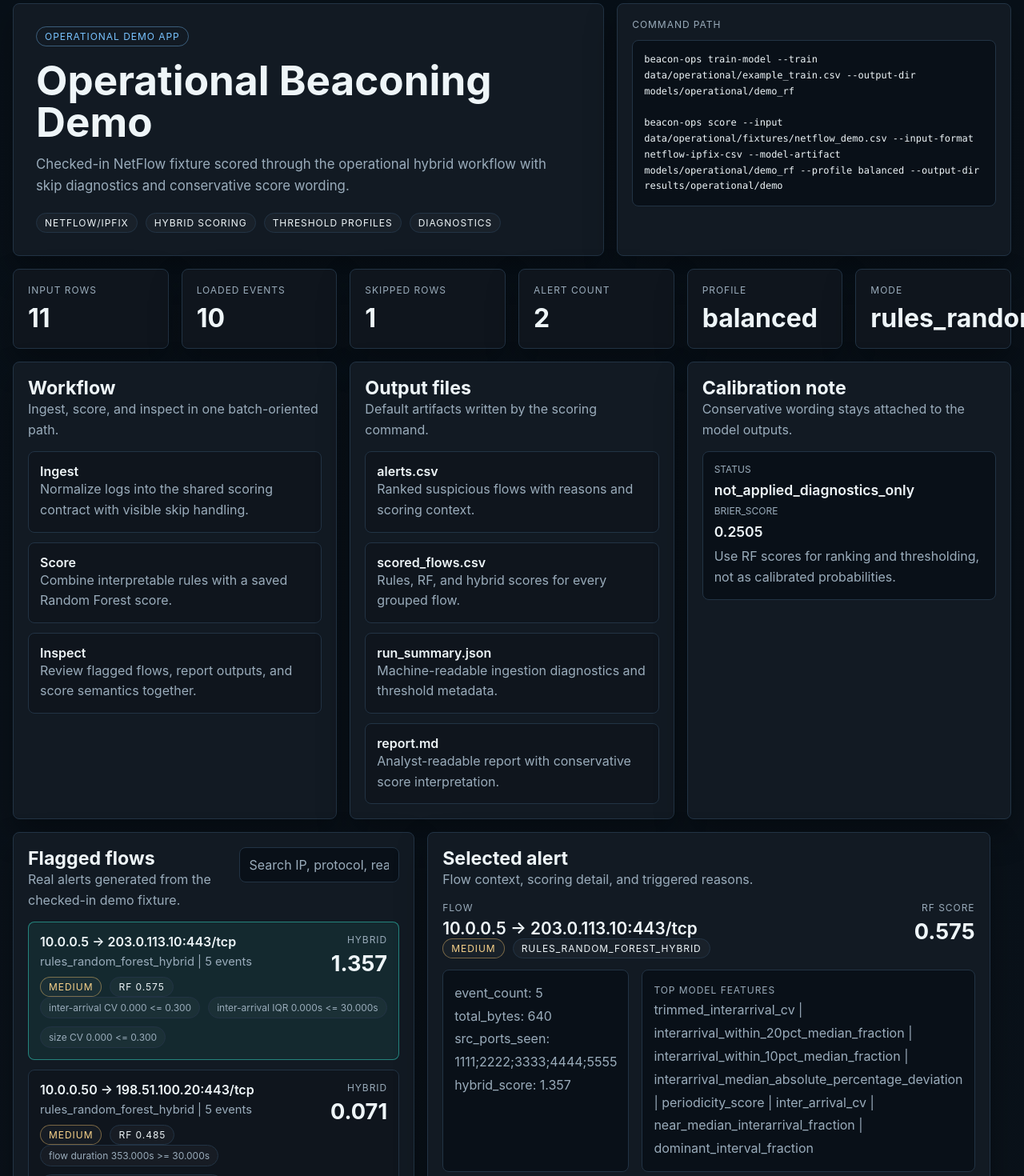
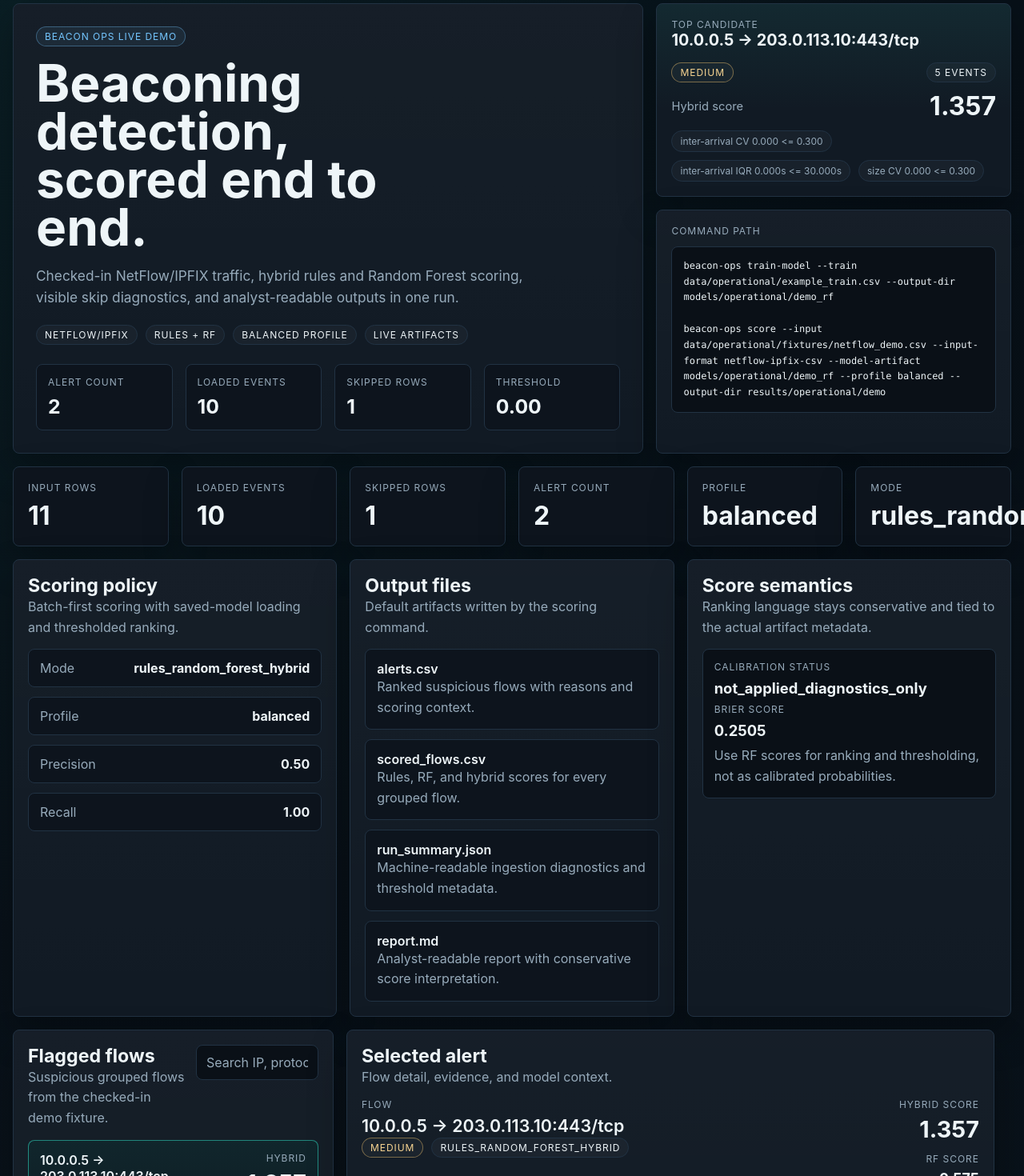
Before and after one commit to jarems421/Beaconing-detection-system, a Next.js app in the folder demo-app/: page / in a window 1280 px wide. Shown: the part 20-1490 px from the top of the page at 80% size. Built offline with nearby package versions, Linux system fonts and the light colour scheme.

Commit message:
Polish demo app presentation

```diff
--- a/demo-app/app/globals.css
+++ b/demo-app/app/globals.css
@@ -1,16 +1,18 @@
 :root {
   color-scheme: dark;
-  --bg: #0b1117;
-  --panel: #121a23;
-  --panel-2: #0f151d;
-  --border: #223344;
+  --bg: #091017;
+  --panel: #111a24;
+  --panel-2: #0d141d;
+  --panel-3: #0a1017;
+  --border: #213243;
+  --border-strong: #2c4358;
   --text: #eef5f8;
-  --muted: #9aacbb;
-  --accent: #30c1b2;
-  --accent-2: #78c3ff;
-  --warn: #f1c06c;
-  --danger: #ff8a8a;
-  --shadow: 0 18px 40px rgba(0, 0, 0, 0.3);
+  --muted: #97abbb;
+  --accent: #2cc3b0;
+  --accent-2: #74c6ff;
+  --warn: #f2c36d;
+  --danger: #ff8d8d;
+  --shadow: 0 20px 48px rgba(0, 0, 0, 0.28);
 }
 
 * {
@@ -22,7 +24,9 @@ body {
   margin: 0;
   min-height: 100%;
   font-family: Inter, "Segoe UI", Arial, sans-serif;
-  background: linear-gradient(180deg, #081018 0%, #0d141c 100%);
+  background:
+    radial-gradient(circle at top left, rgba(44, 195, 176, 0.08), transparent 28%),
+    linear-gradient(180deg, #071018 0%, #0c141c 100%);
   color: var(--text);
 }
 
@@ -37,6 +41,10 @@ a {
   color: inherit;
 }
 
+img {
+  max-width: 100%;
+}
+
 .page-shell {
   width: min(1280px, calc(100% - 32px));
   margin: 0 auto;
@@ -44,20 +52,26 @@ a {
 }
 
 .hero,
+.hero-side,
 .content-grid,
 .three-up,
 .metrics-grid,
 .detail-columns,
 .diagnostics-grid,
-.figure-grid {
+.figure-grid,
+.hero-stat-strip {
   display: grid;
   gap: 16px;
 }
 
 .hero {
-  grid-template-columns: 1.2fr 0.8fr;
+  grid-template-columns: 1.28fr 0.72fr;
   align-items: stretch;
   margin-bottom: 16px;
+}
+
+.hero-side {
+  grid-template-rows: auto 1fr;
 }
 
 .hero-copy,
@@ -65,17 +79,24 @@ a {
 .metric-card {
   border: 1px solid var(--border);
   border-radius: 8px;
-  background: var(--panel);
+  background: linear-gradient(180deg, rgba(255, 255, 255, 0.02), transparent), var(--panel);
   box-shadow: var(--shadow);
 }
 
 .hero-copy {
   padding: 28px;
+  min-height: 100%;
 }
 
 .panel,
 .metric-card {
   padding: 18px;
+}
+
+.hero-alert-panel {
+  background:
+    linear-gradient(180deg, rgba(44, 195, 176, 0.09), transparent 55%),
+    var(--panel);
 }
 
 .eyebrow,
@@ -94,7 +115,8 @@ a {
 .eyebrow {
   margin-bottom: 16px;
   color: var(--accent-2);
-  border-color: rgba(120, 195, 255, 0.4);
+  border-color: rgba(116, 198, 255, 0.35);
+  background: rgba(116, 198, 255, 0.08);
 }
 
 h1,
@@ -106,8 +128,9 @@ figure {
 }
 
 h1 {
-  font-size: clamp(2.4rem, 4vw, 4rem);
-  line-height: 1.02;
+  max-width: 11ch;
+  font-size: clamp(2.9rem, 5vw, 4.8rem);
+  line-height: 0.94;
 }
 
 h2 {
@@ -120,9 +143,9 @@ p {
 }
 
 .hero-subtitle {
-  margin-top: 14px;
-  max-width: 62ch;
-  font-size: 1.05rem;
+  margin-top: 16px;
+  max-width: 58ch;
+  font-size: 1.08rem;
 }
 
 .hero-badges,
@@ -138,22 +161,63 @@ p {
   margin-top: 20px;
 }
 
-.section-head {
-  display: flex;
-  align-items: flex-start;
-  justify-content: space-between;
-  gap: 12px;
-  margin-bottom: 14px;
+.hero-stat-strip {
+  grid-template-columns: repeat(4, minmax(0, 1fr));
+  margin-top: 24px;
 }
 
+.hero-stat {
+  border: 1px solid var(--border);
+  border-radius: 8px;
+  background: var(--panel-2);
+  padding: 14px;
+}
+
+.hero-stat-label,
 .panel-kicker,
 .metric-label,
 .score-label,
-.detail-label {
+.detail-label,
+.callout-label {
   color: var(--muted);
   font-size: 12px;
   letter-spacing: 0.08em;
   text-transform: uppercase;
+}
+
+.hero-stat-value {
+  margin-top: 8px;
+  font-size: 1.55rem;
+  font-weight: 700;
+}
+
+.hero-top-alert {
+  display: grid;
+  gap: 14px;
+}
+
+.hero-top-flow {
+  font-size: 1.24rem;
+  font-weight: 700;
+  line-height: 1.3;
+}
+
+.hero-top-meta,
+.hero-top-score {
+  display: flex;
+  align-items: center;
+  justify-content: space-between;
+  gap: 12px;
+}
+
+.hero-top-score span {
+  color: var(--muted);
+  font-size: 0.92rem;
+}
+
+.hero-top-score strong {
+  font-size: 2rem;
+  line-height: 1;
 }
 
 .metrics-grid {
@@ -176,9 +240,18 @@ p {
   margin-bottom: 16px;
 }
 
+.section-head {
+  display: flex;
+  align-items: flex-start;
+  justify-content: space-between;
+  gap: 12px;
+  margin-bottom: 14px;
+}
+
 .workflow-list,
 .file-list,
-.alert-list {
+.alert-list,
+.policy-list {
   display: grid;
   gap: 12px;
 }
@@ -201,12 +274,31 @@ p {
   font-weight: 600;
 }
 
+.policy-row,
+.key-value-row {
+  display: flex;
+  align-items: center;
+  justify-content: space-between;
+  gap: 12px;
+  padding: 13px 14px;
+  border: 1px solid var(--border);
+  border-radius: 8px;
+  background: var(--panel-2);
+  color: var(--muted);
+}
+
+.policy-row strong,
+.key-value-row strong {
+  color: var(--text);
+  font-weight: 700;
+}
+
 .callout,
 .code-block,
 .data-block {
   border: 1px solid var(--border);
   border-radius: 8px;
-  background: #091018;
+  background: var(--panel-3);
   padding: 14px;
 }
 
@@ -215,15 +307,9 @@ p {
   gap: 8px;
 }
 
-.callout-label {
-  color: var(--muted);
-  font-size: 12px;
-  text-transform: uppercase;
-}
-
 .callout-value {
-  font-size: 1.1rem;
-  font-weight: 600;
+  font-size: 1.15rem;
+  font-weight: 700;
 }
 
 .command-panel {
@@ -251,11 +337,16 @@ p {
   gap: 16px;
 }
 
+.sticky-panel {
+  position: sticky;
+  top: 16px;
+}
+
 .search-input {
   width: min(320px, 100%);
   border: 1px solid var(--border);
   border-radius: 8px;
-  background: #091018;
+  background: var(--panel-3);
   color: var(--text);
   padding: 11px 12px;
 }
@@ -273,11 +364,20 @@ p {
   padding: 14px;
   text-align: left;
   cursor: pointer;
+  transition:
+    transform 120ms ease,
+    border-color 120ms ease,
+    background 120ms ease;
+}
+
+.alert-card:hover {
+  transform: translateY(-1px);
+  border-color: var(--border-strong);
 }
 
 .alert-card.active {
-  border-color: rgba(48, 193, 178, 0.6);
-  background: rgba(48, 193, 178, 0.09);
+  border-color: rgba(44, 195, 176, 0.65);
+  background: linear-gradient(180deg, rgba(44, 195, 176, 0.1), transparent), var(--panel-2);
 }
 
 .alert-row,
@@ -299,9 +399,28 @@ p {
   text-align: right;
 }
 
+.score-block.emphasis {
+  min-width: 132px;
+}
+
+.score-block.compact {
+  min-width: 84px;
+}
+
+.score-stack {
+  display: grid;
+  gap: 12px;
+}
+
 .score-value {
   margin-top: 6px;
-  font-size: 1.7rem;
+  font-size: 1.8rem;
+  font-weight: 700;
+}
+
+.score-mini-value {
+  margin-top: 6px;
+  font-size: 1.12rem;
   font-weight: 700;
 }
 
@@ -311,18 +430,18 @@ p {
 }
 
 .severity-medium {
-  border-color: rgba(241, 192, 108, 0.45);
-  color: #f7d189;
+  border-color: rgba(242, 195, 109, 0.45);
+  color: #f7d491;
 }
 
 .severity-high {
-  border-color: rgba(255, 138, 138, 0.45);
-  color: #ffb0b0;
+  border-color: rgba(255, 141, 141, 0.45);
+  color: #ffb5b5;
 }
 
 .severity-low {
-  border-color: rgba(120, 195, 255, 0.45);
-  color: #9bd4ff;
+  border-color: rgba(116, 198, 255, 0.45);
+  color: #9ed5ff;
 }
 
 .token {
@@ -342,7 +461,8 @@ p {
 
 .detail-flow {
   margin-top: 6px;
-  font-size: 1.3rem;
+  font-size: 1.34rem;
+  line-height: 1.3;
 }
 
 .detail-columns {
@@ -358,8 +478,16 @@ p {
   grid-template-columns: repeat(auto-fit, minmax(180px, 1fr));
 }
 
+.diag-card {
+  display: grid;
+  gap: 6px;
+}
+
+.diag-reason {
+  text-transform: capitalize;
+}
+
 .diag-count {
-  margin-top: 8px;
   font-size: 1.9rem;
   font-weight: 700;
 }
@@ -371,15 +499,15 @@ p {
 .tab-button {
   border: 1px solid var(--border);
   border-radius: 8px;
-  background: #091018;
+  background: var(--panel-3);
   color: var(--muted);
   padding: 9px 12px;
   cursor: pointer;
 }
 
 .tab-button.active {
-  border-color: rgba(120, 195, 255, 0.5);
-  background: rgba(120, 195, 255, 0.09);
+  border-color: rgba(116, 198, 255, 0.5);
+  background: rgba(116, 198, 255, 0.09);
   color: var(--text);
 }
 
@@ -427,7 +555,7 @@ th {
   width: 100%;
   aspect-ratio: 16 / 10;
   object-fit: cover;
-  background: #091018;
+  background: var(--panel-3);
 }
 
 .figure-card figcaption {
@@ -438,6 +566,7 @@ th {
 
 @media (max-width: 1120px) {
   .hero,
+  .hero-side,
   .content-grid,
   .three-up,
   .figure-grid,
@@ -445,8 +574,16 @@ th {
     grid-template-columns: 1fr;
   }
 
+  .sticky-panel {
+    position: static;
+  }
+
   .metrics-grid {
     grid-template-columns: repeat(3, minmax(0, 1fr));
+  }
+
+  .hero-stat-strip {
+    grid-template-columns: repeat(2, minmax(0, 1fr));
   }
 }
 
@@ -456,7 +593,13 @@ th {
     padding-top: 14px;
   }
 
-  .metrics-grid {
+  h1 {
+    max-width: none;
+    font-size: 2.6rem;
+  }
+
+  .metrics-grid,
+  .hero-stat-strip {
     grid-template-columns: repeat(2, minmax(0, 1fr));
   }
 
--- a/demo-app/components/demo-app.js
+++ b/demo-app/components/demo-app.js
@@ -14,6 +14,14 @@ export default function DemoApp({ data }) {
   const [query, setQuery] = useState("");
   const [selectedAlertId, setSelectedAlertId] = useState(data.selected_alert_id);
   const [selectedPreview, setSelectedPreview] = useState("report_md");
+
+  const summary = useMemo(() => {
+    try {
+      return JSON.parse(data.previews.run_summary_json);
+    } catch {
+      return null;
+    }
+  }, [data.previews.run_summary_json]);
 
   const filteredAlerts = useMemo(() => {
     const normalizedQuery = query.trim().toLowerCase();
@@ -40,23 +48,84 @@ export default function DemoApp({ data }) {
     filteredAlerts[0] ||
     null;
 
+  const topAlert = data.alerts[0] || null;
+  const threshold = summary?.threshold;
+  const tradeoff = summary?.tradeoff_summary || {};
+  const profile = summary?.profile || "balanced";
+
   return (
     <main className="page-shell">
       <section className="hero">
         <div className="hero-copy">
-          <div className="eyebrow">Operational Demo App</div>
-          <h1>{data.title}</h1>
-          <p className="hero-subtitle">{data.subtitle}</p>
+          <div className="eyebrow">Beacon Ops Live Demo</div>
+          <h1>Beaconing detection, scored end to end.</h1>
+          <p className="hero-subtitle">
+            Checked-in NetFlow/IPFIX traffic, hybrid rules and Random Forest scoring, visible skip
+            diagnostics, and analyst-readable outputs in one run.
+          </p>
+
           <div className="hero-badges">
             <Badge>NetFlow/IPFIX</Badge>
-            <Badge>Hybrid scoring</Badge>
-            <Badge>Threshold profiles</Badge>
-            <Badge>Diagnostics</Badge>
+            <Badge>Rules + RF</Badge>
+            <Badge>{profile} profile</Badge>
+            <Badge>Live artifacts</Badge>
+          </div>
+
+          <div className="hero-stat-strip">
+            <HeroStat
+              label="Alert count"
+              value={String(data.metrics.find((item) => item.label === "Alert count")?.value || 0)}
+            />
+            <HeroStat
+              label="Loaded events"
+              value={String(
+                data.metrics.find((item) => item.label === "Loaded events")?.value || 0
+              )}
+            />
+            <HeroStat
+              label="Skipped rows"
+              value={String(
+                data.metrics.find((item) => item.label === "Skipped rows")?.value || 0
+              )}
+            />
+            <HeroStat
+              label="Threshold"
+              value={threshold === undefined ? "n/a" : Number(threshold).toFixed(2)}
+            />
           </div>
         </div>
-        <div className="panel command-panel">
-          <div className="panel-kicker">Command path</div>
-          <pre className="code-block">{data.commands.join("\n\n")}</pre>
+
+        <div className="hero-side">
+          <div className="panel hero-alert-panel">
+            <div className="panel-kicker">Top candidate</div>
+            {topAlert ? (
+              <div className="hero-top-alert">
+                <div className="hero-top-flow">
+                  {topAlert.src} {"->"} {topAlert.dst}:{topAlert.port}/{topAlert.proto}
+                </div>
+                <div className="hero-top-meta">
+                  <SeverityBadge severity={topAlert.severity} />
+                  <Badge>{topAlert.event_count} events</Badge>
+                </div>
+                <div className="hero-top-score">
+                  <span>Hybrid score</span>
+                  <strong>{Number(topAlert.hybrid_score).toFixed(3)}</strong>
+                </div>
+                <div className="token-row">
+                  {topAlert.reasons.slice(0, 3).map((reason) => (
+                    <span className="token" key={reason}>
+                      {reason}
+                    </span>
+                  ))}
+                </div>
+              </div>
+            ) : null}
+          </div>
+
+          <div className="panel command-panel">
+            <div className="panel-kicker">Command path</div>
+            <pre className="code-block">{data.commands.join("\n\n")}</pre>
+          </div>
         </div>
       </section>
 
@@ -73,22 +142,20 @@ export default function DemoApp({ data }) {
         <div className="panel">
           <div className="section-head">
             <div>
-              <h2>Workflow</h2>
-              <p>Ingest, score, and inspect in one batch-oriented path.</p>
+              <h2>Scoring policy</h2>
+              <p>Batch-first scoring with saved-model loading and thresholded ranking.</p>
             </div>
           </div>
-          <div className="workflow-list">
-            <WorkflowCard
-              title="Ingest"
-              text="Normalize logs into the shared scoring contract with visible skip handling."
+          <div className="policy-list">
+            <PolicyRow label="Mode" value={String(data.metrics.find((item) => item.label === "Mode")?.value || "hybrid")} />
+            <PolicyRow label="Profile" value={profile} />
+            <PolicyRow
+              label="Precision"
+              value={tradeoff.precision === undefined ? "n/a" : Number(tradeoff.precision).toFixed(2)}
             />
-            <WorkflowCard
-              title="Score"
-              text="Combine interpretable rules with a saved Random Forest score."
-            />
-            <WorkflowCard
-              title="Inspect"
-              text="Review flagged flows, report outputs, and score semantics together."
+            <PolicyRow
+              label="Recall"
+              value={tradeoff.recall === undefined ? "n/a" : Number(tradeoff.recall).toFixed(2)}
             />
           </div>
         </div>
@@ -113,14 +180,14 @@ export default function DemoApp({ data }) {
         <div className="panel">
           <div className="section-head">
             <div>
-              <h2>Calibration note</h2>
-              <p>Conservative wording stays attached to the model outputs.</p>
+              <h2>Score semantics</h2>
+              <p>Ranking language stays conservative and tied to the actual artifact metadata.</p>
             </div>
           </div>
           <div className="callout">
-            <div className="callout-label">status</div>
+            <div className="callout-label">Calibration status</div>
             <div className="callout-value">{data.calibration.status}</div>
-            <div className="callout-label">brier_score</div>
+            <div className="callout-label">Brier score</div>
             <div className="callout-value">
               {Number(data.calibration.brier_score).toFixed(4)}
             </div>
@@ -134,7 +201,7 @@ export default function DemoApp({ data }) {
           <div className="section-head">
             <div>
               <h2>Flagged flows</h2>
-              <p>Real alerts generated from the checked-in demo fixture.</p>
+              <p>Suspicious grouped flows from the checked-in demo fixture.</p>
             </div>
             <input
               className="search-input"
@@ -159,7 +226,7 @@ export default function DemoApp({ data }) {
                         {alert.src} {"->"} {alert.dst}:{alert.port}/{alert.proto}
                       </div>
                       <div className="alert-meta">
-                        {alert.mode} | {alert.event_count} events
+                        {alert.mode} | {alert.event_count} events | {alert.bytes} bytes
                       </div>
                     </div>
                     <div className="score-block">
@@ -187,11 +254,11 @@ export default function DemoApp({ data }) {
         </div>
 
         <div className="detail-stack">
-          <div className="panel">
+          <div className="panel sticky-panel">
             <div className="section-head">
               <div>
                 <h2>Selected alert</h2>
-                <p>Flow context, scoring detail, and triggered reasons.</p>
+                <p>Flow detail, evidence, and model context.</p>
               </div>
             </div>
             {selectedAlert ? (
@@ -208,20 +275,27 @@ export default function DemoApp({ data }) {
                       <Badge>{selectedAlert.mode}</Badge>
                     </div>
                   </div>
-                  <div className="score-block">
-                    <div className="score-label">RF score</div>
-                    <div className="score-value">
-                      {Number(selectedAlert.rf_score).toFixed(3)}
+                  <div className="score-stack">
+                    <div className="score-block emphasis">
+                      <div className="score-label">Hybrid score</div>
+                      <div className="score-value">
+                        {Number(selectedAlert.hybrid_score).toFixed(3)}
+                      </div>
+                    </div>
+                    <div className="score-block compact">
+                      <div className="score-label">RF score</div>
+                      <div className="score-mini-value">
+                        {Number(selectedAlert.rf_score).toFixed(3)}
+                      </div>
                     </div>
                   </div>
                 </div>
 
                 <div className="detail-columns">
                   <div className="data-block">
-                    <div>event_count: {selectedAlert.event_count}</div>
-                    <div>total_bytes: {selectedAlert.bytes}</div>
-                    <div>src_ports_seen: {selectedAlert.src_ports_seen}</div>
-                    <div>hybrid_score: {Number(selectedAlert.hybrid_score).toFixed(3)}</div>
+                    <KeyValue label="Event count" value={selectedAlert.event_count} />
+                    <KeyValue label="Total bytes" value={selectedAlert.bytes} />
+                    <KeyValue label="Source ports" value={selectedAlert.src_ports_seen} />
                   </div>
                   <div className="data-block">
                     <div className="detail-label">Top model features</div>
@@ -255,7 +329,7 @@ export default function DemoApp({ data }) {
             <div className="diagnostics-grid">
               {data.skip_reasons.map((item) => (
                 <div className="diag-card" key={item.reason}>
-                  <div className="diag-reason">{item.reason}</div>
+                  <div className="diag-reason">{formatReason(item.reason)}</div>
                   <div className="diag-count">{item.count}</div>
                 </div>
               ))}
@@ -345,6 +419,15 @@ function Badge({ children }) {
   return <span className="badge">{children}</span>;
 }
 
+function HeroStat({ label, value }) {
+  return (
+    <div className="hero-stat">
+      <div className="hero-stat-label">{label}</div>
+      <div className="hero-stat-value">{value}</div>
+    </div>
+  );
+}
+
 function SeverityBadge({ severity }) {
   return <span className={`badge severity severity-${severity}`}>{severity}</span>;
 }
@@ -357,3 +440,25 @@ function WorkflowCard({ text, title }) {
     </div>
   );
 }
+
+function PolicyRow({ label, value }) {
+  return (
+    <div className="policy-row">
+      <span>{label}</span>
+      <strong>{value}</strong>
+    </div>
+  );
+}
+
+function KeyValue({ label, value }) {
+  return (
+    <div className="key-value-row">
+      <span>{label}</span>
+      <strong>{value}</strong>
+    </div>
+  );
+}
+
+function formatReason(reason) {
+  return reason.replaceAll("_", " ");
+}
```
